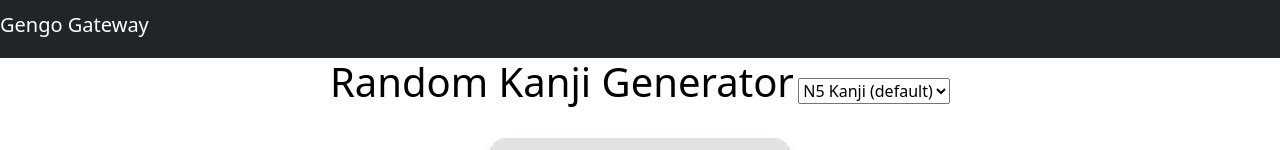
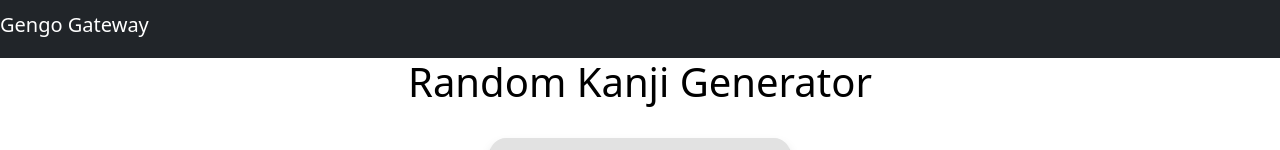
Before and after one commit to robinallenaz/Random-Kanji-Generator, a plain HTML site: page index.html in a window 1280 px wide. Shown: the top 150 px of the page. Drawn offline with nearby package versions, Linux system fonts and the light colour scheme; a web font is replaced by a local one.

Commit message:
Commented out dropdown, as it is not ready to be implemented

```diff
--- a/index.html
+++ b/index.html
@@ -44,13 +44,13 @@
     </nav>
     <!--Displays random kanji-->
     <label for="dropdown"><h1>Random Kanji Generator</h1></label>
-    <select id="dropdown">
+    <!-- <select id="dropdown">
       <option value="N5">N5 Kanji (default)</option>
       <option value="N4">N4 Kanji</option>
       <option value="N3">N3 Kanji</option>
       <option value="N2">N2 Kanji</option>
       <option value="N1">N1 Kanji</option>
-    </select>
+    </select> -->
     <br />
     <br />
     <div class="container">
```
